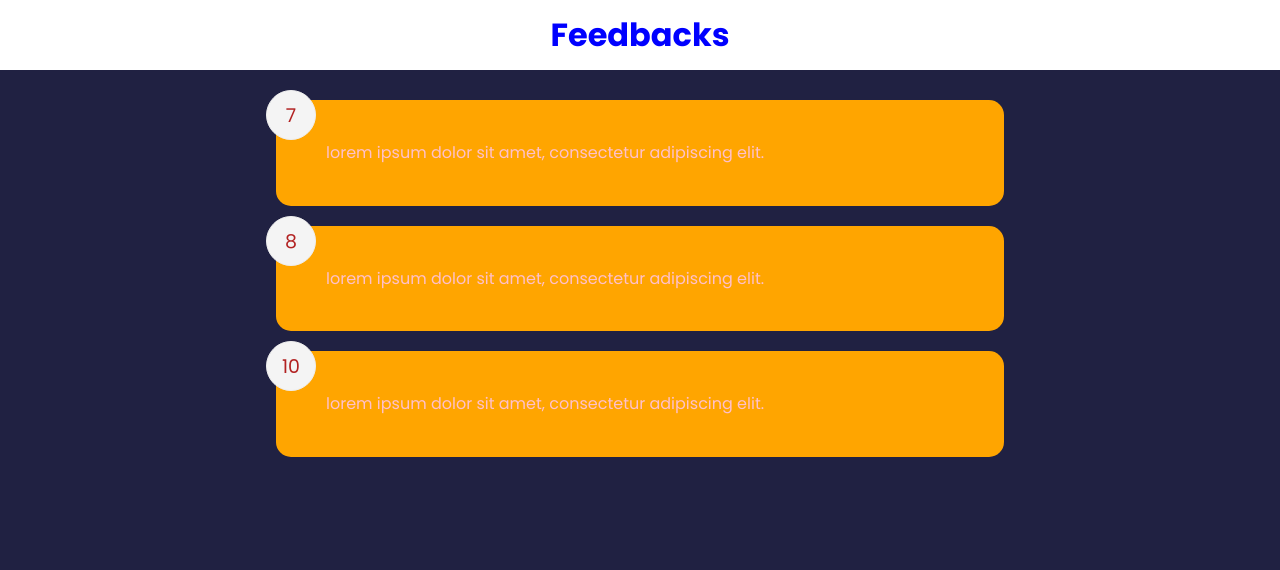
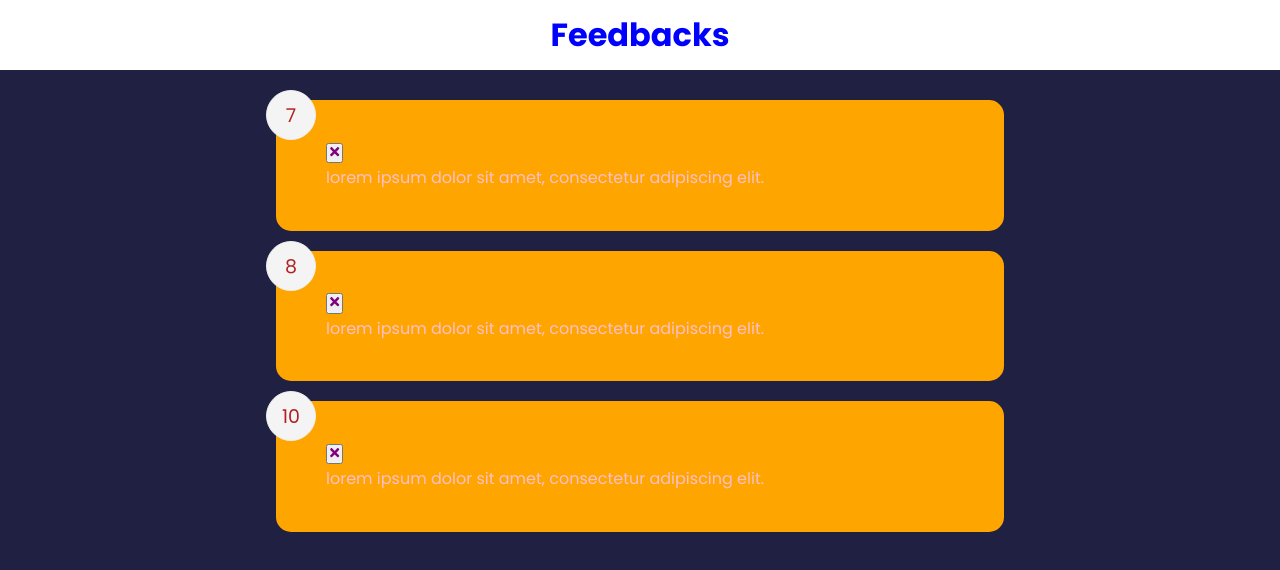
Before and after one commit to tejaswinidvekaria/teve-react, a React (Create React App) app: page / in a window 1280 px wide. Shown: the top 570 px of the page. Built offline with nearby package versions, Linux system fonts and the light colour scheme.

Commit message:
added delete button

```diff
--- a/package.json
+++ b/package.json
@@ -9,6 +9,7 @@
     "prop-types": "^15.8.1",
     "react": "^18.2.0",
     "react-dom": "^18.2.0",
+    "react-icons": "^4.12.0",
     "react-scripts": "5.0.1",
     "web-vitals": "^2.1.4"
   },
--- a/src/component/FeedbackItem.jsx
+++ b/src/component/FeedbackItem.jsx
@@ -1,3 +1,5 @@
+import {FaTimes} from 'react-icons/fa'
+// fa means font awesome library
 import CardComponent from './shared/CardComponent'
 
 import PropTypes from 'prop-types'
@@ -7,14 +9,20 @@ function FeedbackItem(
     { item }
 ) {
 
+  const handleClick=() => console.log(item.id);
+
     return (
         <CardComponent reverse={true}>
             <div className="ratingDisplay">
-                {item.rating}
-            </div>
-            <div className="textDisplay">
+          {item.rating}
+
+        </div>
+        <button onClick={handleClick} className="close">
+          <FaTimes color='purple'/>
+        </button>
+        <div className="textDisplay">
                 {item.text}
-            </div>
+        </div>
         </CardComponent>
   )
 }
```
Also changed, not shown: 1 other file (tests, documents, lock files or other folders).
